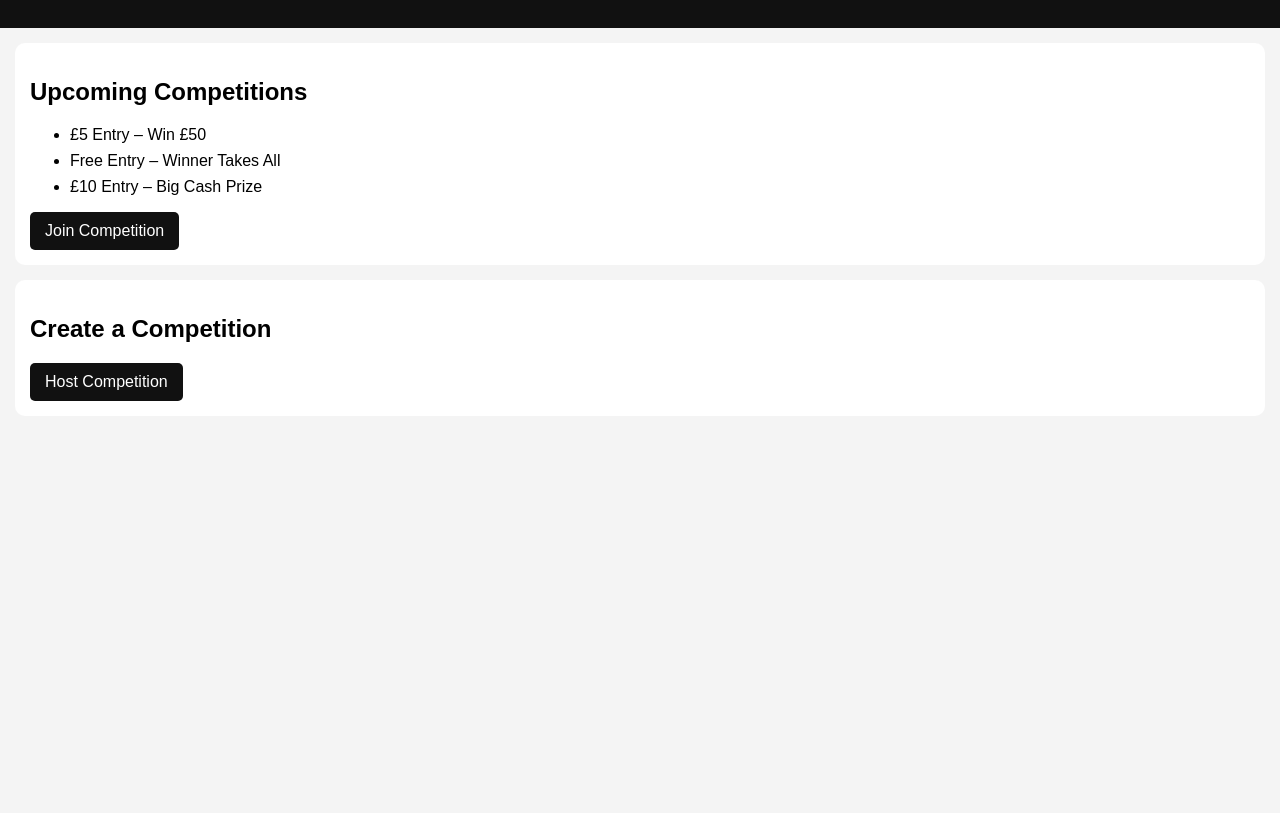
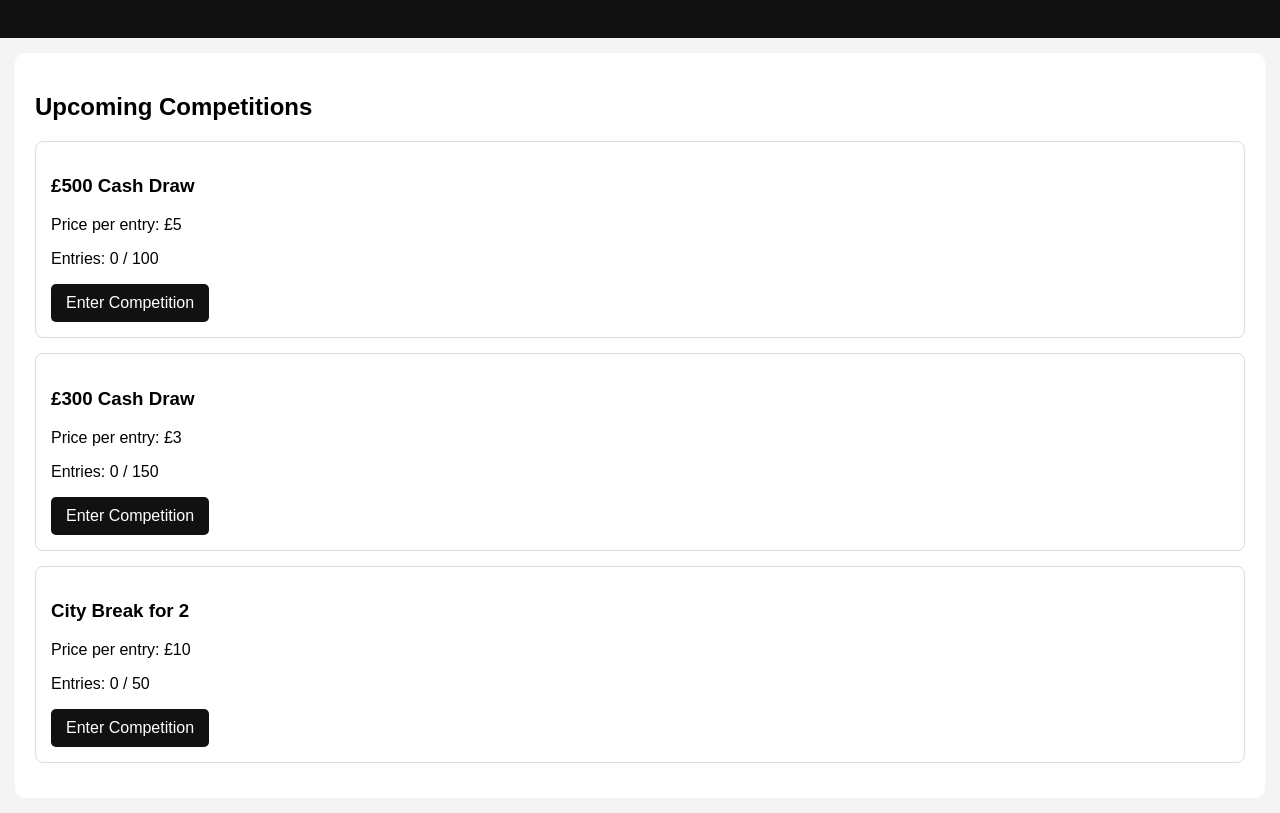
Before and after one commit to gerardmg54-ux/runcomp, a plain HTML site: page index.html in a window 1280 px wide. Shown: the part 127-940 px from the top of the page. Before the commit the page ends 800 px from the top, so only its background shows below. Drawn offline with Linux system fonts and the light colour scheme.

Commit message:
New comp update
Updated HTML structure and competition logic.

```diff
--- a/index.html
+++ b/index.html
@@ -1,28 +1,39 @@
 <!DOCTYPE html>
 <html lang="en">
 <head>
-<meta charset="UTF-8">
+  <meta charset="UTF-8" />
   <title>RunComp</title>
-<meta name="viewport" content="width=device-width, initial-scale=1">
+  <meta name="viewport" content="width=device-width, initial-scale=1.0" />
 
   <style>
     body {
       font-family: Arial, sans-serif;
       background: #f4f4f4;
       margin: 0;
+      padding: 0;
     }
+
     header {
       background: #111;
       color: white;
-  padding: 20px;
+      padding: 25px;
       text-align: center;
     }
+
     section {
       background: white;
       margin: 15px;
-  padding: 15px;
+      padding: 20px;
       border-radius: 10px;
     }
+
+    .competition {
+      border: 1px solid #ddd;
+      padding: 15px;
+      border-radius: 8px;
+      margin-bottom: 15px;
+    }
+
     button {
       background: #111;
       color: white;
@@ -31,8 +42,9 @@ button {
       border-radius: 5px;
       font-size: 16px;
     }
-li {
-  margin: 8px 0;
+
+    button:disabled {
+      background: #888;
     }
   </style>
 </head>
@@ -46,45 +58,66 @@ li {
 
 <section>
   <h2>Upcoming Competitions</h2>
-  <ul id="competitionList"></ul>
-  <button onclick="joinCompetition()">Join Competition</button>
-</section>
-
-<section>
-  <h2>Create a Competition</h2>
-  <button onclick="createCompetition()">Host Competition</button>
+  <div id="competitionList"></div>
 </section>
 
 <script>
-let competitions = [
-  "£5 Entry – Win £50",
-  "Free Entry – Winner Takes All",
-  "£10 Entry – Big Cash Prize"
+  const competitions = [
+    {
+      name: "£500 Cash Draw",
+      price: 5,
+      maxEntries: 100,
+      entries: 0
+    },
+    {
+      name: "£300 Cash Draw",
+      price: 3,
+      maxEntries: 150,
+      entries: 0
+    },
+    {
+      name: "City Break for 2",
+      price: 10,
+      maxEntries: 50,
+      entries: 0
+    }
   ];
 
-function loadCompetitions() {
   const list = document.getElementById("competitionList");
+
+  function renderCompetitions() {
     list.innerHTML = "";
-  competitions.forEach(c => {
-    const li = document.createElement("li");
-    li.textContent = c;
-    list.appendChild(li);
+
+    competitions.forEach((comp, index) => {
+      const div = document.createElement("div");
+      div.className = "competition";
+
+      const buttonDisabled = comp.entries >= comp.maxEntries;
+
+      div.innerHTML = `
+        <h3>${comp.name}</h3>
+        <p>Price per entry: £${comp.price}</p>
+        <p>Entries: ${comp.entries} / ${comp.maxEntries}</p>
+        <button onclick="enterCompetition(${index})" ${buttonDisabled ? "disabled" : ""}>
+          ${buttonDisabled ? "Closed" : "Enter Competition"}
+        </button>
+      `;
+
+      list.appendChild(div);
     });
   }
 
-function joinCompetition() {
-  alert("Joining competition (payment system comes later)");
-}
+  function enterCompetition(index) {
+    const comp = competitions[index];
 
-function createCompetition() {
-  const name = prompt("Enter competition name:");
-  if (name) {
-    competitions.push(name);
-    loadCompetitions();
+    if (comp.entries < comp.maxEntries) {
+      comp.entries++;
+      alert("Entry successful!");
+      renderCompetitions();
     }
   }
 
-loadCompetitions();
+  renderCompetitions();
 </script>
 
 </body>
```
Lines whose indentation alone changed are shown as unchanged.
